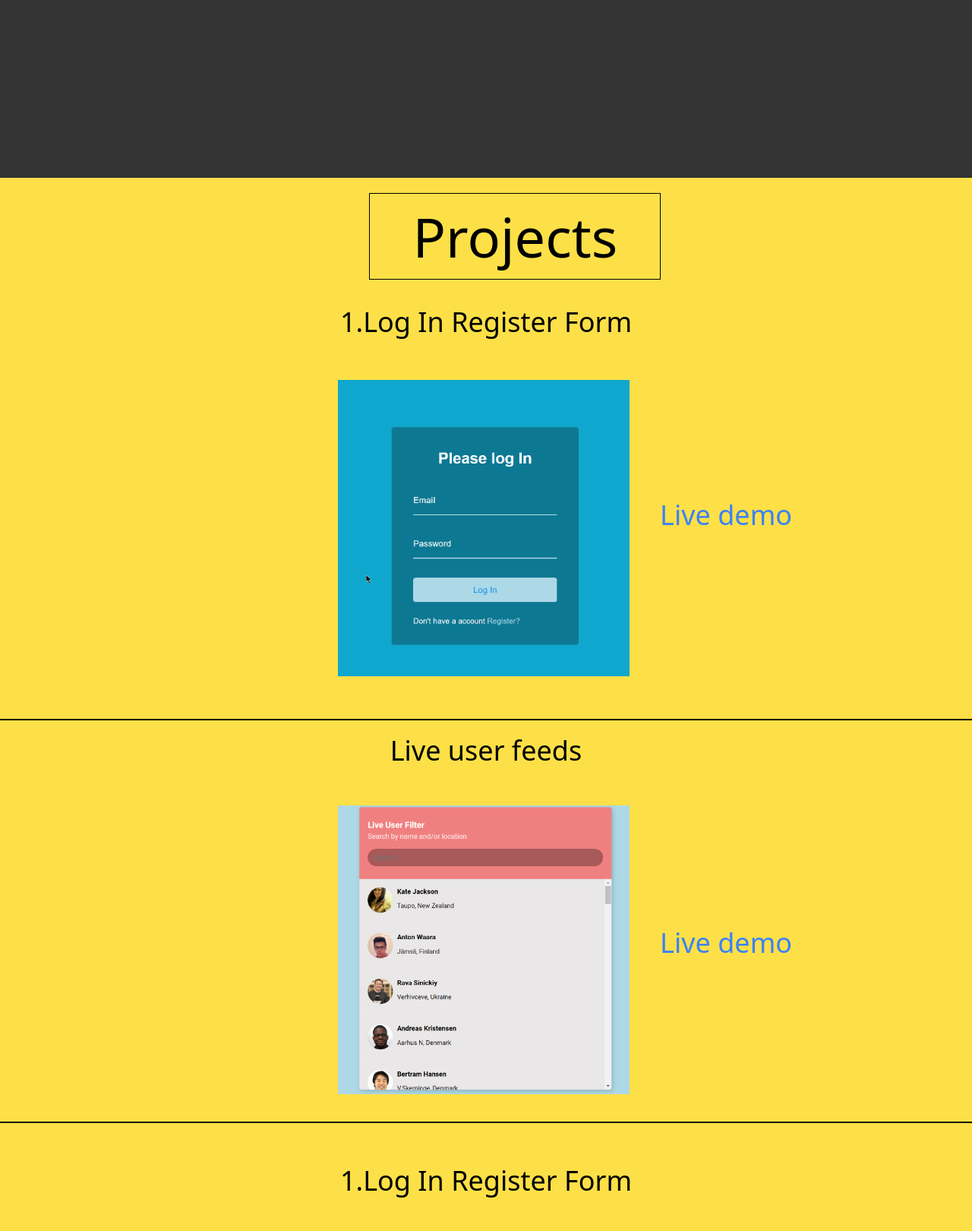
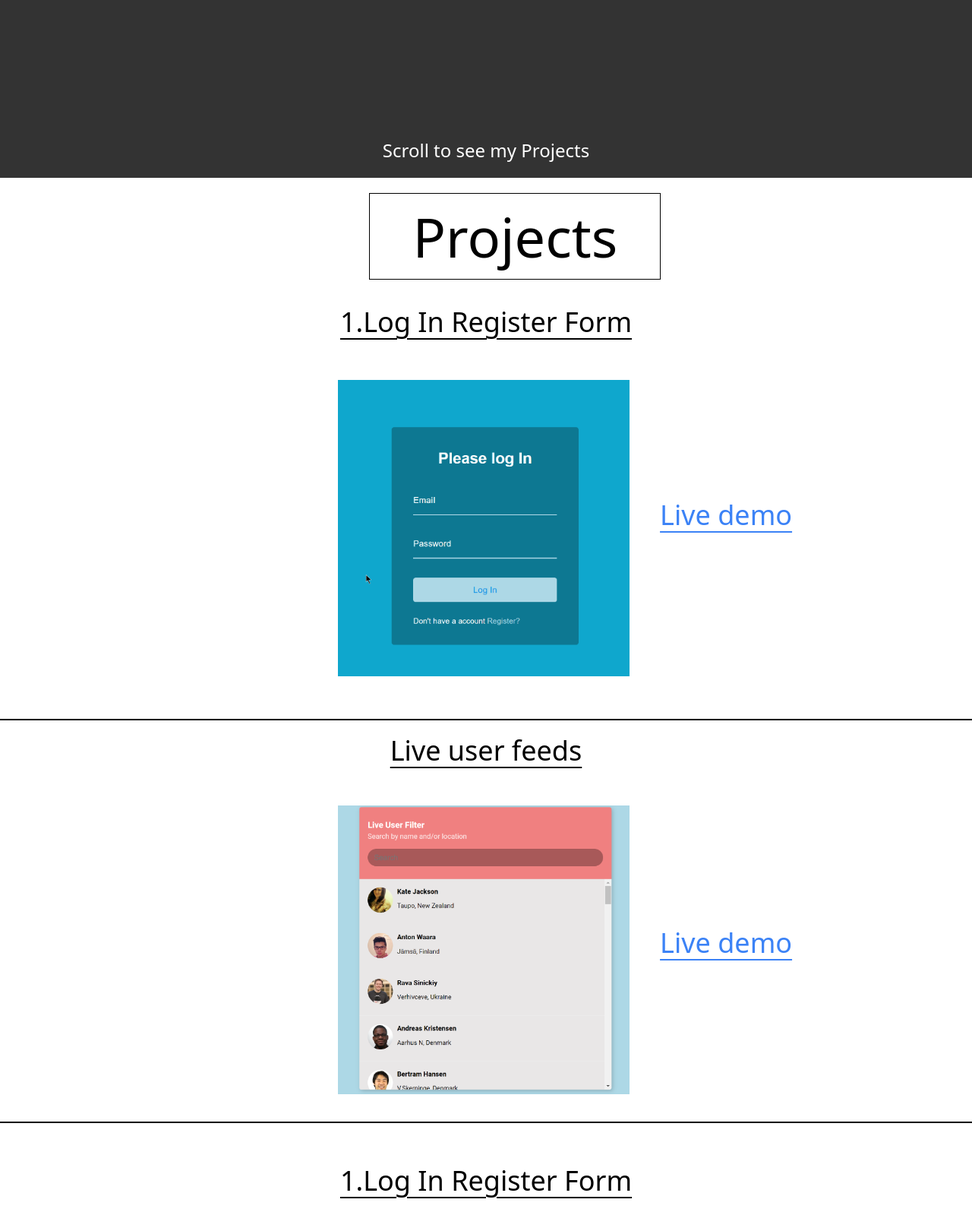
Before and after one commit to bhuwanP69/Portfolio, a website: page index.html in a window 1280 px wide. Shown: the part 566-2186 px from the top of the page at 76% size. Drawn offline with Linux system fonts and the light colour scheme.

Commit message:
text underline changes

```diff
--- a/index.html
+++ b/index.html
@@ -14,10 +14,10 @@
     />
     <title>Bhuwan Paudel</title>
   </head>
-  <body class="pb-20 bg-yellow-300">
+  <body class="pb-20 ">
     <div class="bg relative w-screen h-screen">
       <!-- <div class="img absolute inset-0 opacity-10"> -->
-        <div class="text-white text-2xl flex flex-col items-center justify-center h-screen  ">
+        <div class="text-white text-2xl relative flex flex-col items-center justify-center h-screen  ">
           <h1 class="text-9xl">Bhuwan <span class="text-yellow-300">Paudel</span></h1>
           <p class="text-3xl mt-5">
             Skills : "Fronend(
@@ -44,18 +44,19 @@
             <i class="fab fa-discord fa-2x "></i>
           </a>
         </div>
+        <p class="absolute bottom-5">Scroll to see my Projects</p>
       </div>
       </div>
     </div>
       <!-- Projects  -->
-      <div class="projects  grid items-center justify-center text-center bg-yellow-300">
+      <div class="projects  grid items-center justify-center text-center bg-white">
         <p class=" project w-96  text-7xl  mt-5 p-5 border border-black cursor-pointer hover:bg-stone-900 hover:text-white ">Projects</p>
 
         <!-- project-1 -->
         <div class="project-1 mt-9 mb-9">
-          <a href="https://github.com/bhuwanP69/logInForm" class="text-4xl  mb-5 hover:underline  underline-offset-8 decoration-2 block"> 1.Log In Register Form</a>
+          <a href="https://github.com/bhuwanP69/logInForm" class="text-4xl  hover:text-blue-500   mb-5 underline hover:no-underline  underline-offset-8 decoration-2 block"> 1.Log In Register Form</a>
         <img src="/img/log in .png" alt="" class="w-96 mt-9 mb-5 inline  mr-9 ml-52">
-        <a href="https://registerloginwebsite.netlify.app/" class="text-blue-500 text-4xl mb-7   hover:underline underline-offset-8  decoration-2">Live demo</a>
+        <a href="https://registerloginwebsite.netlify.app/" class="text-blue-500  hover:text-black hover:shadow-2xl text-4xl mb-7   underline  hover:no-underline underline-offset-8  decoration-2">Live demo</a>
       </div>
 
       <hr class="border-black w-screen border-solid border">
@@ -63,18 +64,18 @@
 
       <!-- project - 2 -->
         <div class="project-2 mb-9 mt-5">
-          <a href="https://github.com/bhuwanP69/liveuserfilter/tree/master" class="text-4xl  mb-4 hover:underline  underline-offset-8 decoration-2 block">Live user feeds</a>
+          <a href="https://github.com/bhuwanP69/liveuserfilter/tree/master" class=" hover:text-blue-500 text-4xl   mb-4 underline  hover:no-underline underline-offset-8 decoration-2 block">Live user feeds</a>
         <img src="/img/live.png" alt="" class="w-96 mt-9 mb-9 inline ml-52 mr-9 ">
-        <a href="https://liveuserfeeds.netlify.app/" class="text-blue-500 text-4xl mb-7   hover:underline underline-offset-8  decoration-2">Live demo</a>
+        <a href="https://liveuserfeeds.netlify.app/" class="text-blue-500 hover:text-black hover:shadow-2xl text-4xl mb-7   underline hover:no-underline underline-offset-8  decoration-2">Live demo</a>
 
         <hr class="border-black w-screen border-solid border">
 
       </div>
-      <!-- project - 2 -->
-        <div class="project-2 mb-9 mt-5">
-          <a href="https://github.com/bhuwanP69/cloneSoft" class="text-4xl  mb-4 hover:underline  underline-offset-8 decoration-2 block"> 1.Log In Register Form</a>
+      <!-- project - 3 -->
+        <div class="project-3 mb-9 mt-5">
+          <a href="https://github.com/bhuwanP69/cloneSoft" class="text-4xl hover:text-blue-500  mb-4 underline hover:no-underline  underline-offset-8 decoration-2 block"> 1.Log In Register Form</a>
         <img src="/img/microsoft.png" alt="" class="w-96 mt-9 mb-9 inline ml-52 mr-9 ">
-        <a href="https://clonemicrosoftt.netlify.app/" class="text-blue-500 text-4xl mb-7   hover:underline underline-offset-8  decoration-2">Live demo</a>
+        <a href="https://clonemicrosoftt.netlify.app/" class="text-blue-500 hover:text-black hover:shadow-2xl text-4xl mb-7   underline hover:no-underline underline-offset-8  decoration-2">Live demo</a>
 
 
       </div>
```
Also changed, not shown: css/main.css.
